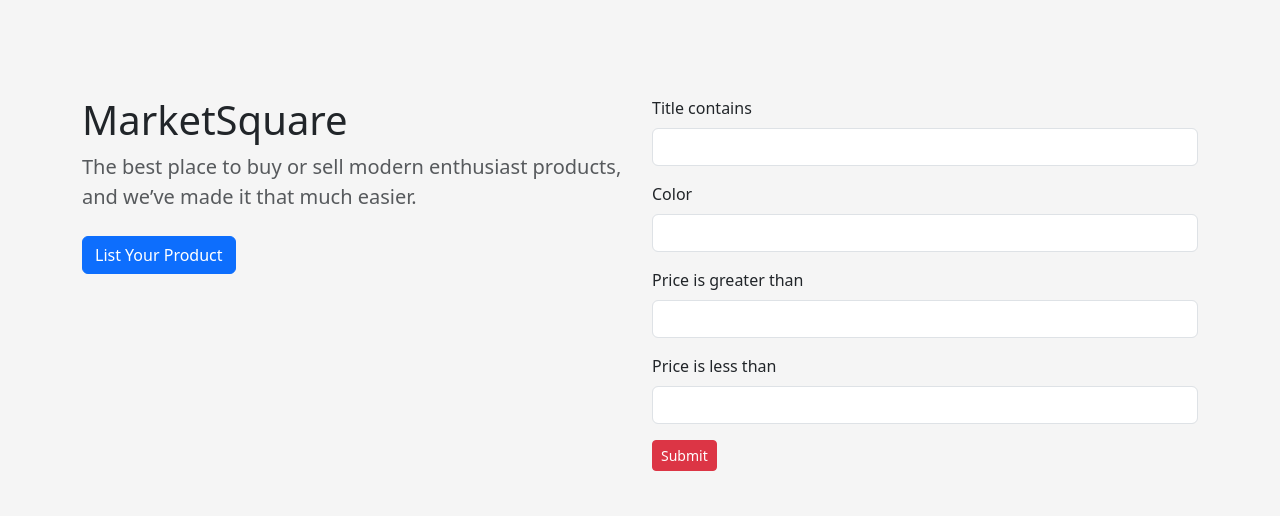
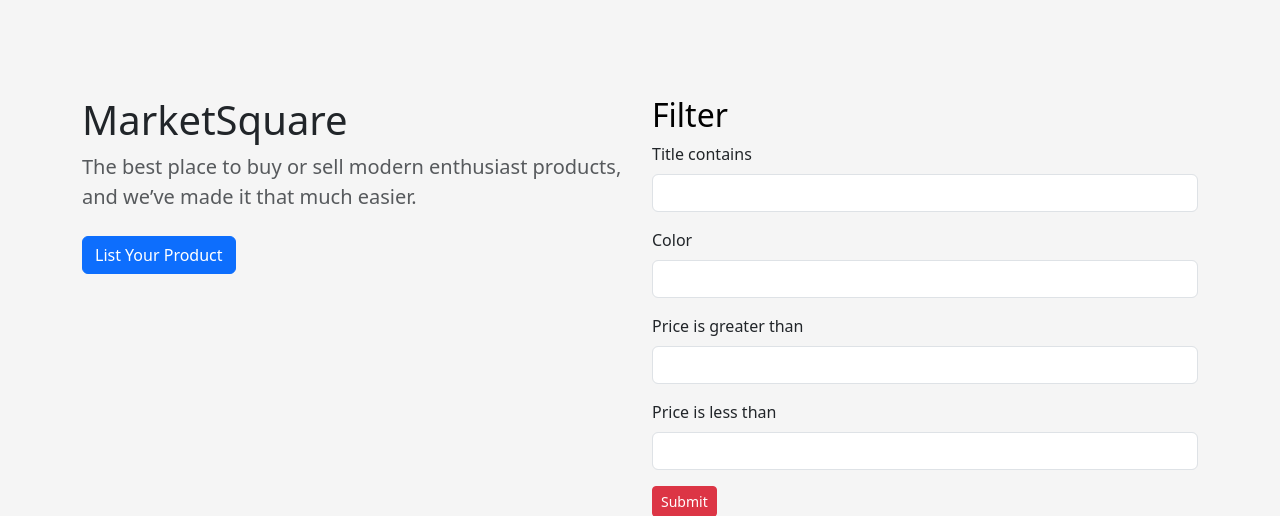
Before and after one commit to N1khilM/marketsquare, a Django app: page /home/ in a window 1280 px wide. Shown: the part 70-586 px from the top of the page. Run offline with Django 5.2, Linux system fonts and the light colour scheme; the visitor is signed in with stand-in values (Sample User, id 1); data that the repository does not hold is empty; some libraries are stand-ins or nearby versions.

Commit message:
Filter h2

```diff
--- a/marketsquare/templates/views/home.html
+++ b/marketsquare/templates/views/home.html
@@ -16,6 +16,7 @@
         >
       </div>
       <div class="col-lg-6 col-md-8 mx-auto">
+        <h2 style="color: black">Filter</h2>
         <form method="get">
           {{ listing_filter.form|crispy }}
           <button class="btn btn-sm btn-danger" type="submit">Submit</button>
```
